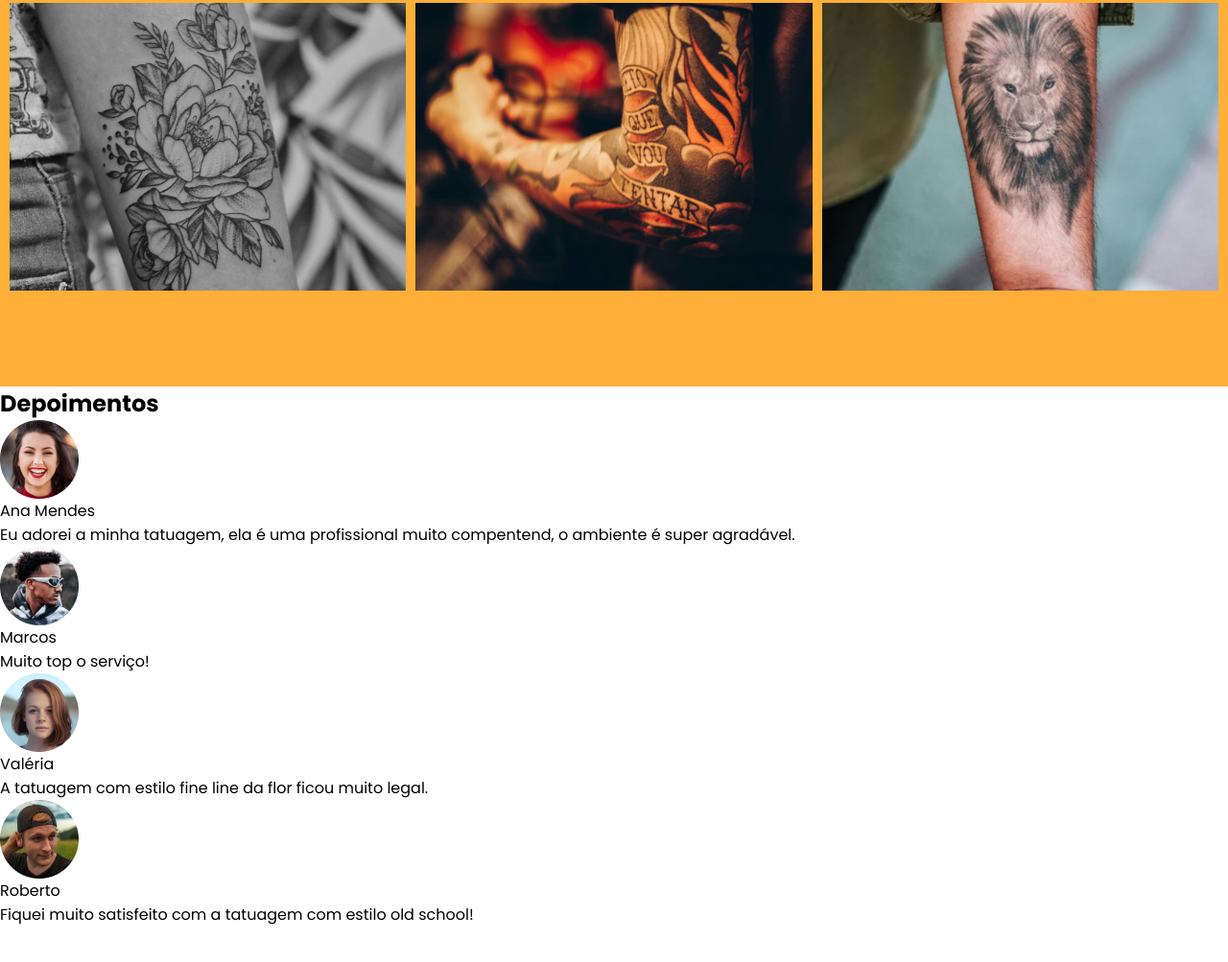
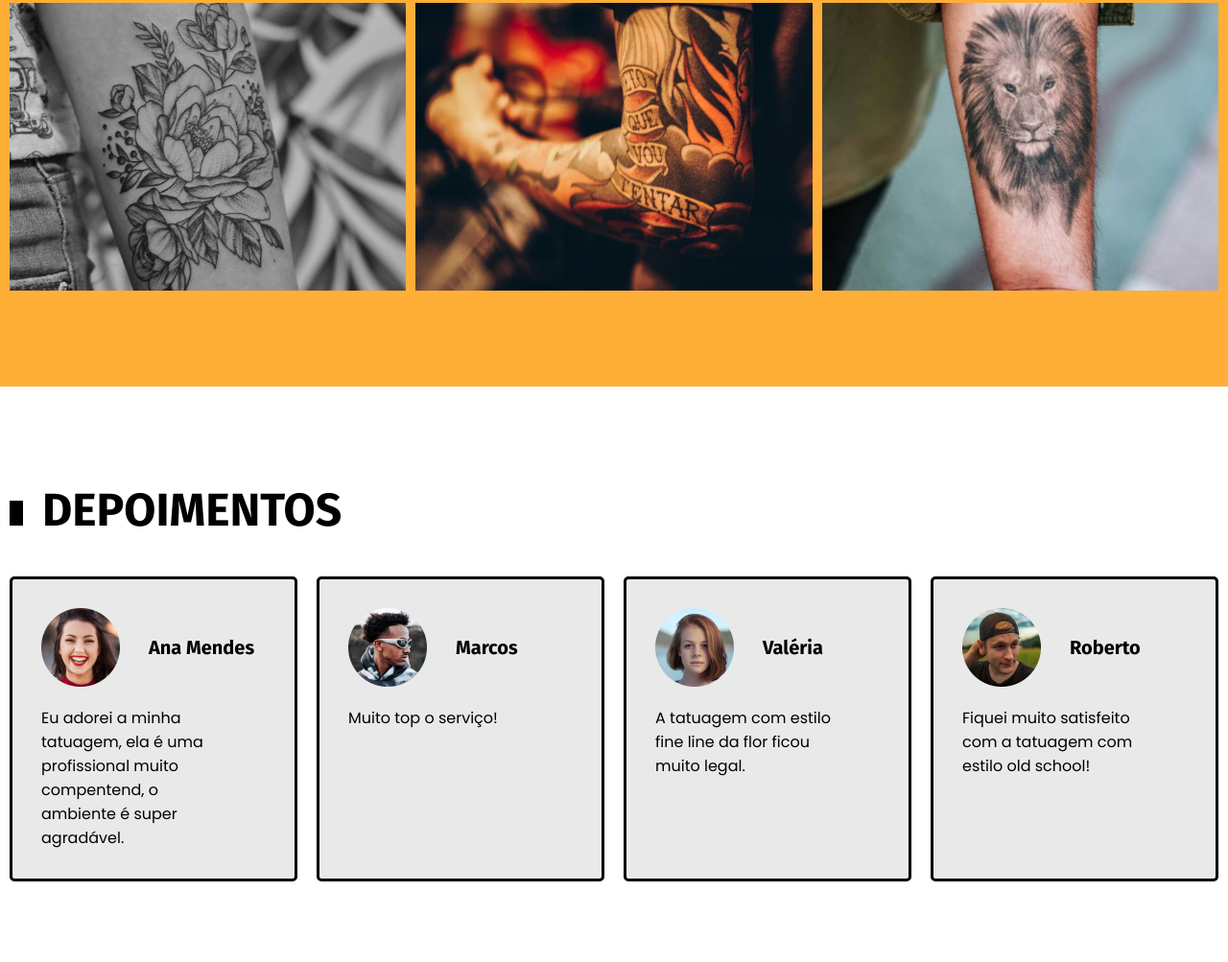
Before and after one commit to devlucasmeloc/site-tattoo, a plain HTML site: page index.html in a window 1280 px wide. Shown: the part 1860-2863 px from the top of the page at 96% size. Before the commit the page ends 2826 px from the top, so only its background shows below. Drawn offline with Linux system fonts and the light colour scheme; a script that the page names is missing.

Commit message:
Adicionado a estilização dos depoimentos na sessão article dos depoimentos

```diff
--- a/css/config.css
+++ b/css/config.css
@@ -5,7 +5,8 @@
     --color-amarelo: #FFAF38;
     --color-amarelo-escuro: #633C01;
     --color-branco: #FFFFFF;
-    --color-vermelho: #fe6b6b;
+    --color-branco-cinzento: #E9E9E9;
+    --color-vermelho: #FE6B6B;
     --font-poppins: "Poppins", sans-serif;
     --font-fira: "Fira Sans", sans-serif;
     --size-titulo: 4rem;
--- /dev/null
+++ b/css/depoimentos.css
@@ -0,0 +1,75 @@
+.depoimentos {
+    padding: 100px 10px;
+    margin-bottom: 60px;
+}
+
+.depoimentos .depoimentos-container {
+    max-width: 1400px;
+    margin: 0 auto;
+}
+
+.depoimentos-container .subtitulo {
+    color: var(--color-preto);
+    font-size: var(--size-subtitulo);
+    margin-bottom: 20px;
+    text-transform: uppercase;
+    font-family: var(--font-fira);
+    margin-bottom: 40px;
+}
+
+.depoimentos-container .subtitulo::before {
+    content: "";
+    display: inline-block;
+    width: 14px;
+    height: 26px;
+    background-color: var(--color-preto);
+    margin-right: 20px;
+}
+
+.depoimentos-container ul {
+    display: flex;
+    flex-wrap: wrap;
+    gap: 20px;
+}
+
+.depoimentos-container ul li {
+    border: solid 3px var(--color-preto);
+    padding: 30px;
+    border-radius: 5px;
+    background-color: var(--color-branco-cinzento);
+    width: 300px;
+}
+
+.depoimentos-container ul li .perfil {
+    display: flex;
+    align-items: center;
+    gap: 30px;
+    margin-bottom: 20px;
+}
+
+.depoimentos-container ul li .perfil .nome {
+    font-weight: bold;
+    font-family: var(--font-fira);
+    font-size: var(--size-links);
+}
+
+.depoimentos-container ul li .depoimento {
+    max-width: 200px;
+}
+
+@media (max-width: 900px) {
+    .depoimentos-container ul {
+        flex-wrap: nowrap;
+        overflow-x: scroll;
+    }
+
+    .depoimentos-container ul li {
+        min-width: 300px;
+    }
+}
+
+@media (max-width: 840px) {
+    .depoimentos-container .subtitulo {
+        font-size: var(--size-subtitulo-2);
+    }
+}
--- a/css/global.css
+++ b/css/global.css
@@ -5,3 +5,4 @@
 @import "./sobre.css";
 @import "./estilos.css";
 @import "./portfolio.css";
+@import "./depoimentos.css";
```
